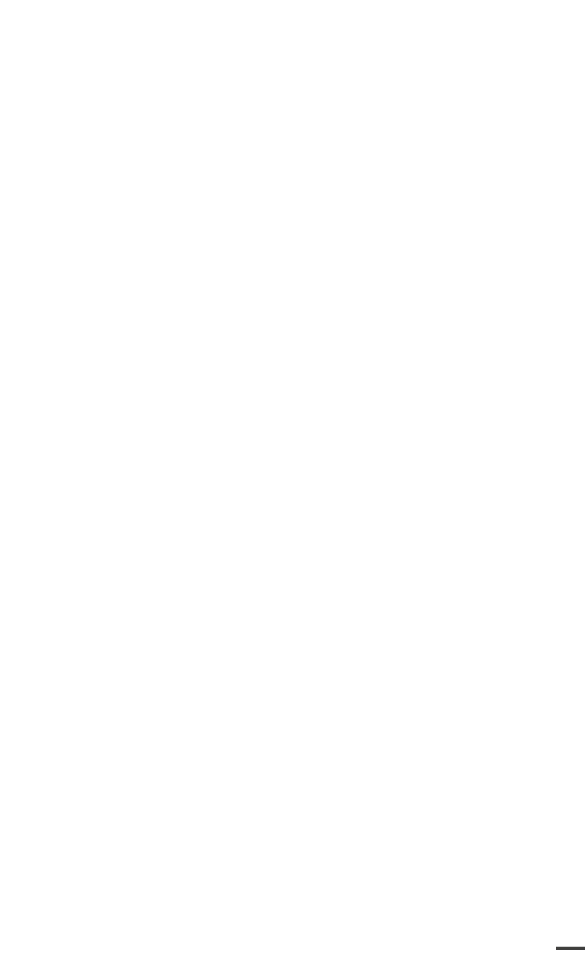
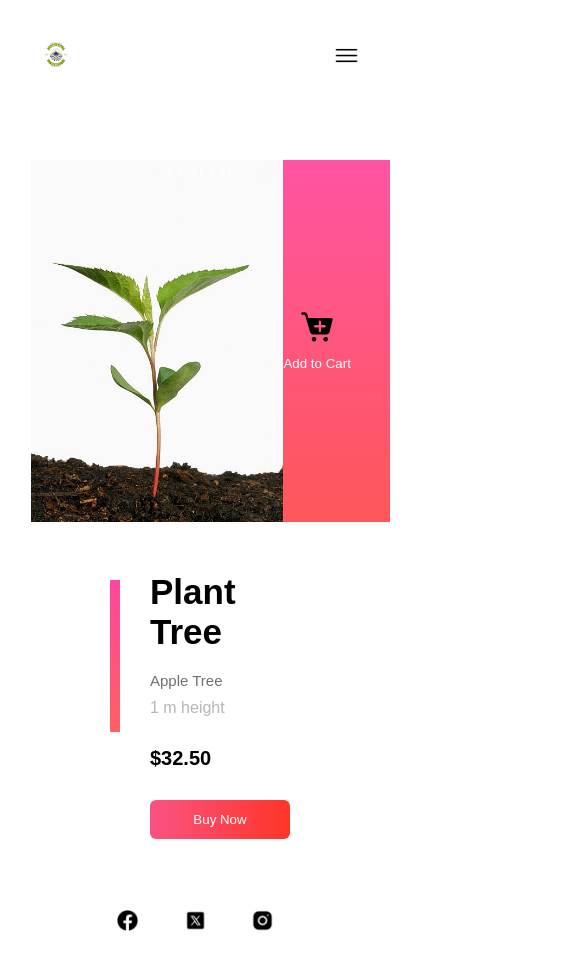
Before and after one commit to ArefHaddad/Store, a plain HTML site: page index.html in a window 390 px wide. Shown: the top 959 px of the page, 585 px wide, since content can reach past the window. Drawn offline with Linux system fonts and the light colour scheme.

Commit message:
revision 1

```diff
--- a/index.html
+++ b/index.html
@@ -11,10 +11,58 @@
     <div class="container">
         <div class="navbar">
             <img src="images/logo.jpg" class="logo">
-            <div></div>
-            <img src="images/menu.png" class="menu-icon">
+            <nav>
+                <ul id="menuList">
+                    <li><a href="">Home</a></li>
+                    <li><a href="">About</a></li>
+                    <li><a href="">Store</a></li>
+                    <li><a href="">Contact Us</a></li>
+                </ul>
+            </nav>
+            <img src="images/menu.png" class="menu-icon" onclick="togglemenu()">
+        </div>
+        <div class="row">
+            <div class="col-1">
+                <h2>Plant<br>Tree</h2>
+                <h3>Apple Tree</h3>
+                <p>1 m height</p>
+                <h4>$32.50</h4>
+                <button type="button">Buy Now<img src="images/arrow.png"></button>
+            </div>
+            <div class="col-2">
+                <img src="images/Apple.jpg" class="apple">
+                <div class="color-box"></div>
+                <div class="add-btn">
+                    <img src="images/add.png">
+                    <p><small>Add to Cart</small></p>
+                </div>
+            </div>
+        </div>
+        <div class="social-links">
+            <img src="images/fb.png">
+            <img src="images/tw.png">
+            <img src="images/ig.png">
         </div>
     </div>
+
+
+    <script>
+
+        var menuList = document.getElementById("menuList");
+
+        menuList.style.maxHeight = "0px";
+
+        function togglemenu() {
+
+            if (menuList.style.maxHeight == "0px") {
+                menuList.style.maxHeight = "130px";
+            }
+            else {
+                menuList.style.maxHeight = "0px";
+            }
+        }
+
+    </script>
 </body>
 
 </html>
--- a/style.css
+++ b/style.css
@@ -3,3 +3,228 @@
     padding: 0;
     font-family: sans-serif;
 }
+
+.container {
+    width: 100%;
+    min-height: 100vh;
+    padding-left: 8%;
+    padding-right: 8%;
+    box-sizing: border-box;
+    overflow: hidden;
+}
+
+.navbar {
+    width: 100%;
+    display: flex;
+    align-items: center;
+}
+
+.logo {
+    width: 50px;
+    cursor: pointer;
+    margin: 30px 0;
+}
+
+.menu-icon {
+    width: 25px;
+    cursor: pointer;
+    display: none;
+}
+
+nav {
+    flex: 1;
+    text-align: right;
+}
+
+nav ul li {
+    list-style: none;
+    display: inline-block;
+    margin-right: 30px;
+}
+
+nav ul li a {
+    text-decoration: none;
+    color: #000;
+    font-size: 14px;
+}
+
+nav ul li a:hover {
+    color: green;
+}
+
+.row {
+    display: flex;
+    justify-content: space-between;
+    align-items: center;
+    margin: 100px 0;
+}
+
+.col-1 {
+    flex-basis: 40%;
+    position: relative;
+    margin-left: 50px;
+}
+
+.col-1 h2 {
+    font-size: 54px;
+}
+
+.col-1 h3 {
+    font-size: 30px;
+    color: #707070;
+    font-weight: 100;
+    margin: 20px 0 10px;
+}
+
+.col-1 p {
+    font-size: 16px;
+    color: #b7b7b7;
+    font-weight: 100;
+}
+
+.col-1 h4 {
+    margin: 30px 0;
+    font-size: 20px;
+}
+
+button {
+    width: 140px;
+    border: 0;
+    padding: 12px 10px;
+    outline: none;
+    color: #fff;
+    background: linear-gradient(to right, #fb5283, #ff3527);
+    border-radius: 6px;
+    cursor: pointer;
+    transition: width 0.5s;
+}
+
+button img {
+    width: 30px;
+    display: none;
+}
+
+button:hover img {
+    display: block;
+}
+
+button:hover {
+    width: 160px;
+    display: flex;
+    align-items: center;
+    justify-content: space-between;
+}
+
+.col-1::after {
+    content: '';
+    width: 10px;
+    height: 57%;
+    background: linear-gradient(#ff469f, #ff6062);
+    position: absolute;
+    left: -40px;
+    top: 8px;
+}
+
+.col-2 {
+    position: relative;
+    flex-basis: 60%;
+    display: flex;
+    align-items: center;
+}
+
+.col-2 .apple {
+    width: 90%;
+}
+
+.color-box {
+    position: absolute;
+    right: 0;
+    top: 0;
+    background: linear-gradient(#ff54a2, #ff575a);
+    border-radius: 20px 0 0 20px;
+    height: 100%;
+    width: 80%;
+    z-index: -1;
+    transform: translateX(150px);
+}
+
+.add-btn img {
+    width: 35px;
+    margin-bottom: 5px;
+}
+
+.add-btn {
+    text-align: center;
+    color: #fff;
+    cursor: pointer;
+}
+
+.social-links img {
+    height: 23px;
+    margin: 20px;
+    cursor: pointer;
+}
+
+.social-links {
+    text-align: center;
+}
+
+@media only screen and (max-width:700px) {
+    nav ul {
+        width: 100%;
+        background: linear-gradient(#ff54a2, #ff575a);
+        position: absolute;
+        top: 75px;
+        right: 0;
+        z-index: 2;
+    }
+
+    nav ul li {
+        display: block;
+        margin-top: 10px;
+        margin-bottom: 10px;
+    }
+
+    nav ul li a {
+        color: #fff;
+    }
+
+    .menu-icon {
+        display: block;
+    }
+
+    #menuList {
+        overflow: hidden;
+        transition: 0.5s;
+    }
+
+    .row {
+        flex-direction: column-reverse;
+        margin: 50px 0;
+    }
+
+    .col-2 {
+        flex-basis: 100%;
+        margin-bottom: 50px;
+    }
+
+    .col-2 .apple {
+        width: 77%;
+    }
+
+    .color-box {
+        transform: translateX(75px);
+    }
+
+    .col-1 {
+        flex-basis: 100%;
+    }
+
+    .col-1 h2 {
+        font-size: 35px;
+    }
+
+    .col-1 h3 {
+        font-size: 15px;
+    }
+}
```
Also changed, not shown: images/Apple.jpg (added), images/add.png (added), images/arrow.png (added), images/fb.png (added), images/ig.png (added), images/tw.png (added).
